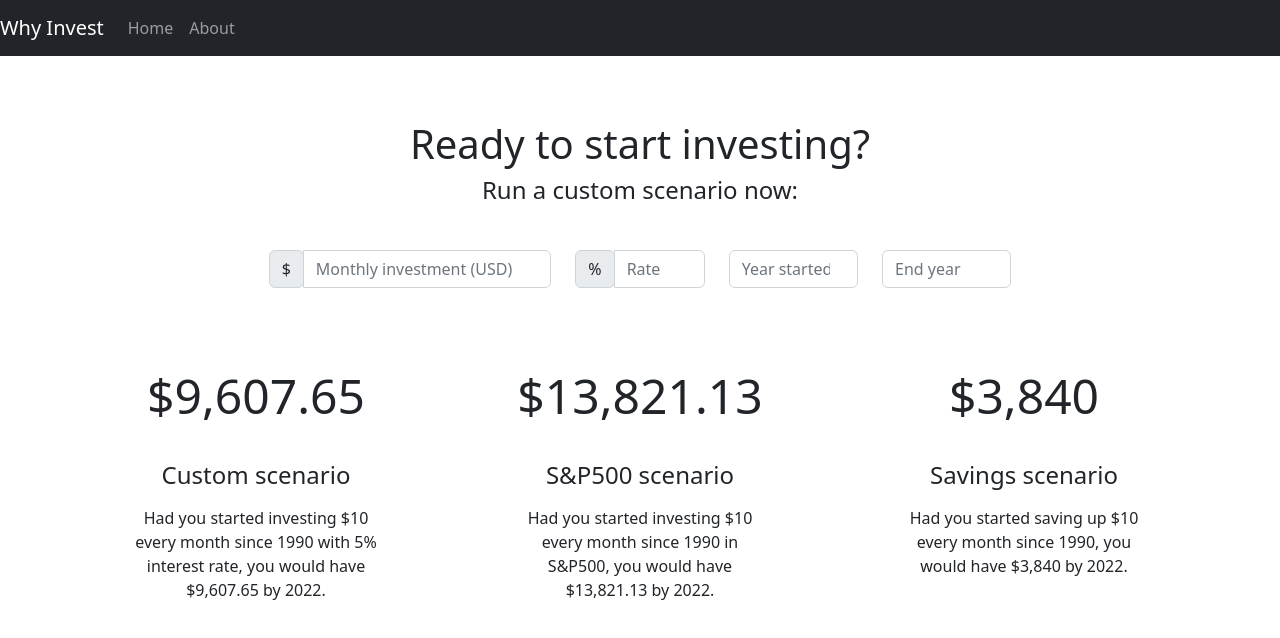
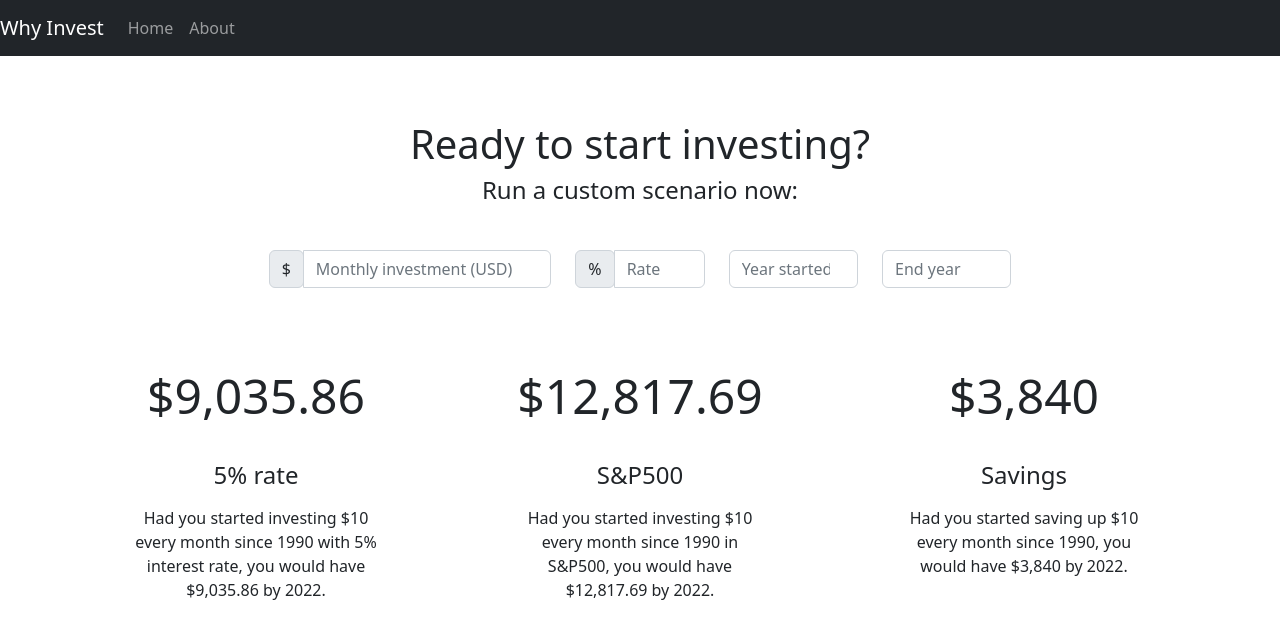
Before and after one commit to devcale/why-invest, a React (Create React App) app: page / in a window 1280 px wide. Shown: the top 638 px of the page. Built offline with nearby package versions, Linux system fonts and the light colour scheme.

Commit message:
HOTFIX: fixed calculation error

```diff
--- a/src/pages/Home/Home.js
+++ b/src/pages/Home/Home.js
@@ -69,10 +69,12 @@ export const Home = () => {
   const getInvestment = (monthly, startYear, endYear, rate) => {
     let result = 0;
     let yearly = monthly * 12;
-      result = yearly;
+
       let increment = 1 + rate / 100;
       for (let i = startYear; i < endYear; i++) {
-        result = result * increment + yearly;
+
+        result = result * increment;
+        result+=yearly;
       }
       result = result.toFixed(2);
     return result;
@@ -88,7 +90,7 @@ export const Home = () => {
     }
 
     let yearly = monthly * 12;
-    result = yearly;
+
     let increment = 0;
     for (let i = startYear; i < endYear; i++) {
       increment = 1 + sp500[i] / 100;
@@ -176,7 +178,7 @@ export const Home = () => {
             <div className="big-number">
               ${numberWithCommas(getInvestment(data.monthly, data.startYear, data.endYear, data.rate))}
             </div>
-            <div className="box-title">Custom scenario</div>
+            <div className="box-title">{data.rate}% rate</div>
             <div className="results">
               {" "}
               Had you started investing ${data.monthly} every month since{" "}
@@ -186,7 +188,7 @@ export const Home = () => {
           </div>
           <div className="result-box">
             <div className="big-number">${numberWithCommas(getSP(data.monthly, data.startYear, data.endYear))}</div>
-            <div className="box-title">S&P500 scenario</div>
+            <div className="box-title">S&P500</div>
             <div className="results">
               {" "}
               Had you started investing ${data.monthly} every month since{" "}
@@ -198,7 +200,7 @@ export const Home = () => {
             <div className="big-number">
               ${numberWithCommas(data.monthly * 12 * (data.endYear - data.startYear))}
             </div>
-            <div className="box-title">Savings scenario</div>
+            <div className="box-title">Savings</div>
             <div className="results">
               {" "}
               Had you started saving up ${data.monthly} every month since{" "}
```
